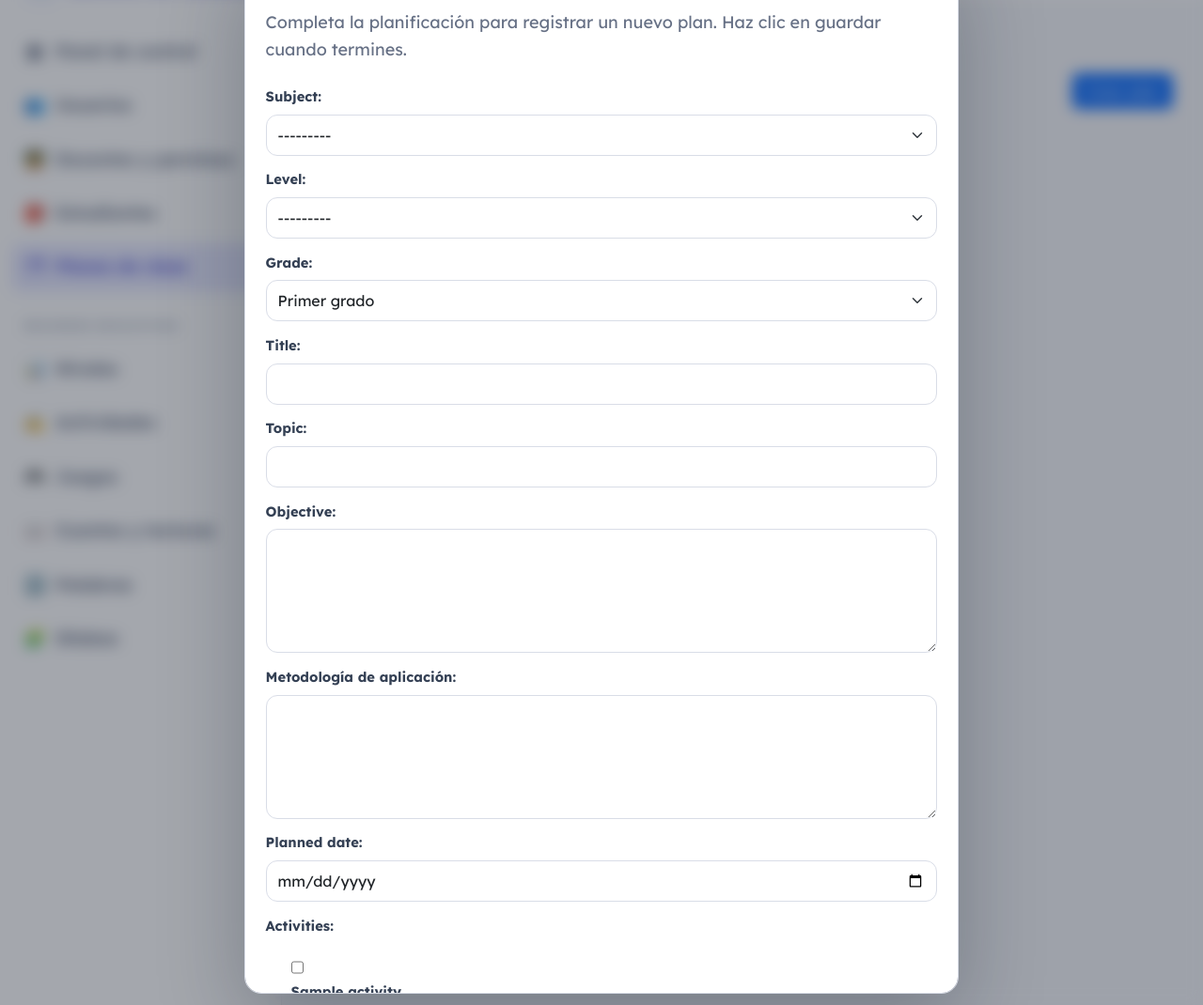
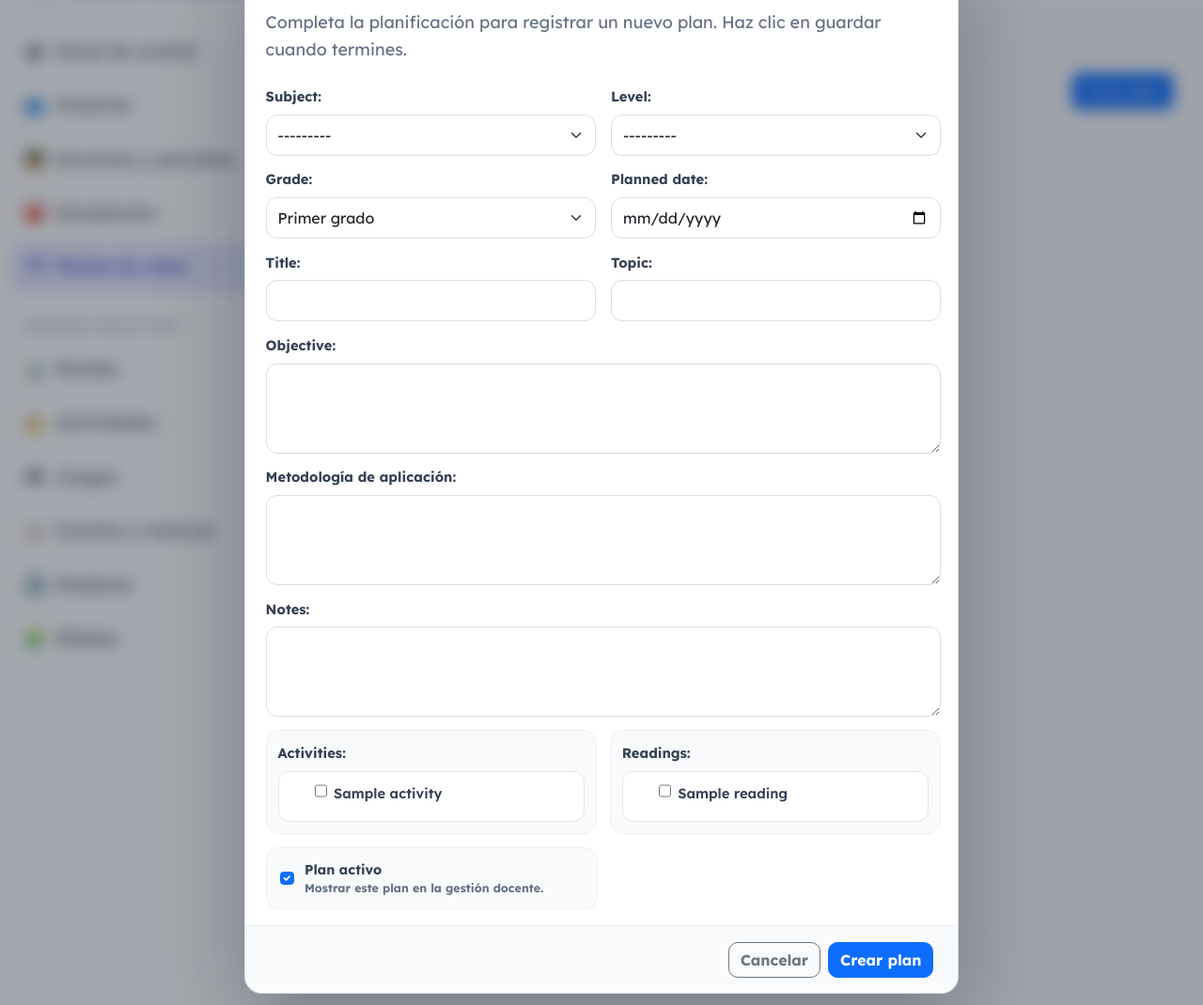
Before and after one commit to Threvorcito/Proyectos, a Django app: page /panel/planes/ in a window 1280 px wide, after a click on "Crear plan". Shown: the part 68-1138 px from the top of the page at 94% size. Run offline with Django 5.2, Linux system fonts and the light colour scheme; a user stored in the database is signed in; tables that the repository leaves empty hold one stand-in row (values such as "Sample post").

Commit message:
Compacta dialogo de crear plan

```diff
--- a/static/css/main.css
+++ b/static/css/main.css
@@ -1233,6 +1233,11 @@ a { text-decoration: none; }
   gap: .85rem;
   padding: .85rem 1.35rem 1.1rem;
 }
+.admin-dialog__body--scroll {
+  max-height: calc(100vh - 230px);
+  overflow-y: auto;
+  padding-right: 1.1rem;
+}
 .admin-dialog__grid {
   display: grid;
   gap: .85rem 1rem;
@@ -1269,6 +1274,36 @@ a { text-decoration: none; }
 .admin-dialog__compact-content textarea.form-control {
   max-height: 96px;
   min-height: 76px;
+}
+.admin-dialog__resource-picks {
+  display: grid;
+  gap: .85rem;
+  grid-template-columns: repeat(2, minmax(0, 1fr));
+}
+.admin-dialog__resource-picks > div {
+  background: #f8fafc;
+  border: 1px solid #edf0f5;
+  border-radius: 14px;
+  padding: .75rem;
+}
+.admin-dialog__checklist {
+  background: #fff;
+  border: 1px solid #e5e7eb;
+  border-radius: 12px;
+  max-height: 118px;
+  overflow-y: auto;
+  padding: .55rem .7rem;
+}
+.admin-dialog__checklist .form-check,
+.admin-dialog__checklist div {
+  margin-bottom: .35rem;
+}
+.admin-dialog__checklist label {
+  align-items: center;
+  display: flex;
+  font-weight: 600;
+  gap: .45rem;
+  margin: 0;
 }
 .admin-dialog__body input[type="file"].form-control {
   padding-bottom: .55rem;
@@ -1445,6 +1480,7 @@ a { text-decoration: none; }
   .admin-dialog__grid,
   .admin-dialog__grid--resource,
   .admin-dialog__switch-row,
+  .admin-dialog__resource-picks,
   .permissions-dialog__grid,
   .permissions-dialog__inline { grid-template-columns: 1fr; }
   .permissions-dialog__user { align-items: flex-start; flex-direction: column; }
--- a/templates/dashboard/lesson_plan_list.html
+++ b/templates/dashboard/lesson_plan_list.html
@@ -69,8 +69,35 @@
             </div>
             <button type="button" class="btn-close" data-bs-dismiss="modal" aria-label="Cerrar"></button>
           </div>
-          <div class="modal-body admin-dialog__body">
-            {{ create_form.as_p }}
+          <div class="modal-body admin-dialog__body admin-dialog__body--scroll">
+            <div class="admin-dialog__grid">
+              <p>{{ create_form.subject.label_tag }}{{ create_form.subject }}{{ create_form.subject.errors }}</p>
+              <p>{{ create_form.level.label_tag }}{{ create_form.level }}{{ create_form.level.errors }}</p>
+              <p>{{ create_form.grade.label_tag }}{{ create_form.grade }}{{ create_form.grade.errors }}</p>
+              <p>{{ create_form.planned_date.label_tag }}{{ create_form.planned_date }}{{ create_form.planned_date.errors }}</p>
+              <p>{{ create_form.title.label_tag }}{{ create_form.title }}{{ create_form.title.errors }}</p>
+              <p>{{ create_form.topic.label_tag }}{{ create_form.topic }}{{ create_form.topic.errors }}</p>
+            </div>
+            <div class="admin-dialog__grid admin-dialog__grid--resource">
+              <p class="admin-dialog__span-2 admin-dialog__compact-content">{{ create_form.objective.label_tag }}{{ create_form.objective }}{{ create_form.objective.errors }}</p>
+              <p class="admin-dialog__span-2 admin-dialog__compact-content">{{ create_form.methodology.label_tag }}{{ create_form.methodology }}{{ create_form.methodology.errors }}</p>
+              <p class="admin-dialog__span-2 admin-dialog__compact-content">{{ create_form.notes.label_tag }}{{ create_form.notes }}{{ create_form.notes.errors }}</p>
+            </div>
+            <div class="admin-dialog__resource-picks">
+              <div>
+                {{ create_form.activities.label_tag }}
+                <div class="admin-dialog__checklist">{{ create_form.activities }}</div>
+                {{ create_form.activities.errors }}
+              </div>
+              <div>
+                {{ create_form.readings.label_tag }}
+                <div class="admin-dialog__checklist">{{ create_form.readings }}</div>
+                {{ create_form.readings.errors }}
+              </div>
+            </div>
+            <div class="admin-dialog__switch-row">
+              <label>{{ create_form.is_active }}<span><strong>Plan activo</strong><small>Mostrar este plan en la gestión docente.</small></span></label>
+            </div>
           </div>
           <div class="modal-footer">
             <button type="button" class="btn btn-outline-secondary" data-bs-dismiss="modal">Cancelar</button>
```
